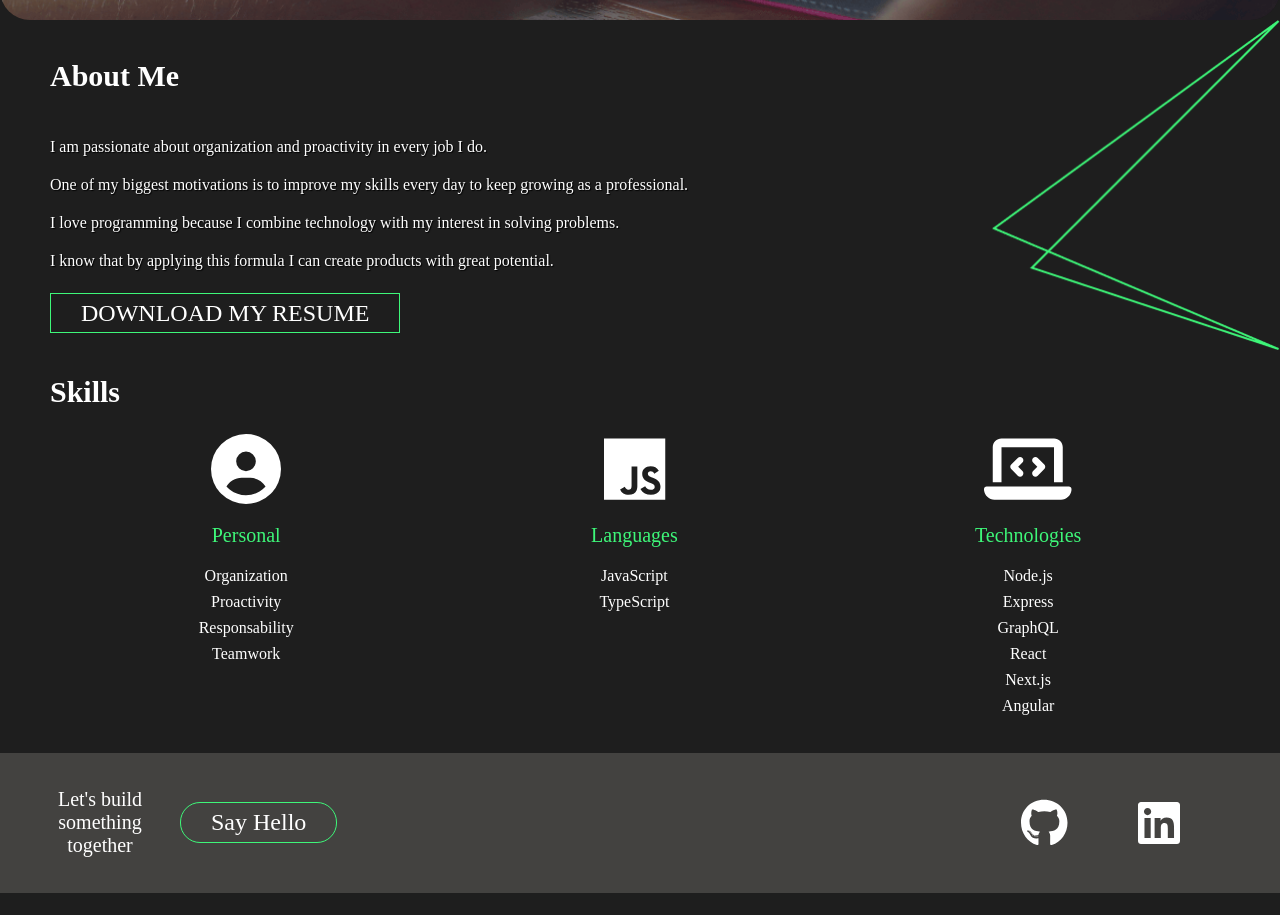
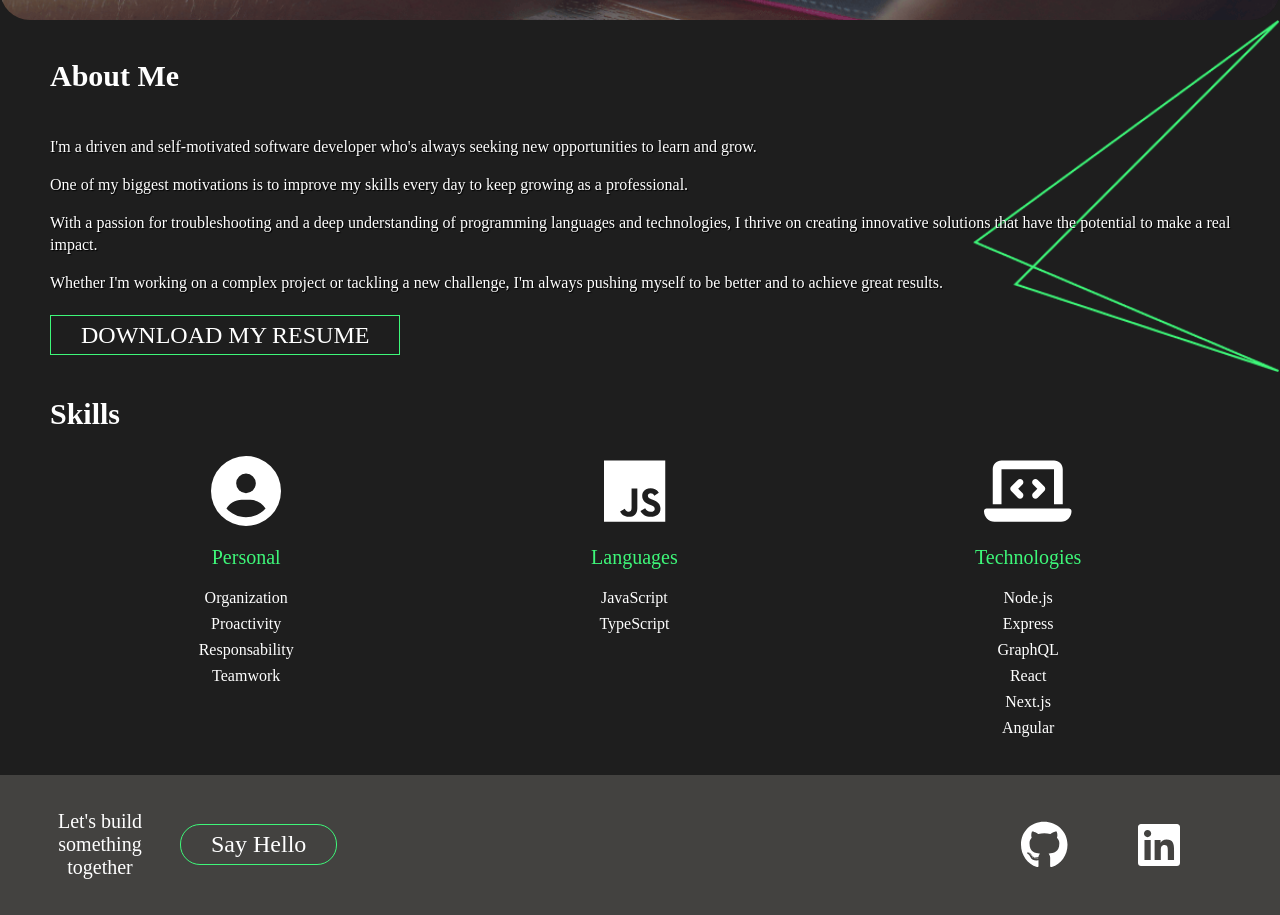
Before and after one commit to VicDario/my-portfolio, a Next.js app: page / in a window 1280 px wide. Shown: the part 780-1695 px from the top of the page. Before the commit the page ends 1673 px from the top, so only its background shows below. Built offline with nearby package versions, Linux system fonts and the light colour scheme.

Commit message:
[Change] New about me

```diff
--- a/components/about-me/about-me.component.tsx
+++ b/components/about-me/about-me.component.tsx
@@ -9,15 +9,23 @@ function AboutMe() {
   return (
     <section className={styles['about-me']} id="about-me">
       <h2>About Me</h2>
-      <p>I am passionate about organization and proactivity in every job I do.</p>
+      <p>
+        I&apos;m a driven and self-motivated software developer who&apos;s always seeking new
+        opportunities to learn and grow.
+      </p>
       <p>
         One of my biggest motivations is to improve my skills every day to keep growing as a
         professional.
       </p>
       <p>
-        I love programming because I combine technology with my interest in solving problems. <br />
+        With a passion for troubleshooting and a deep understanding of programming languages and
+        technologies, I thrive on creating innovative solutions that have the potential to make a
+        real impact.
       </p>
-      <p>I know that by applying this formula I can create products with great potential.</p>
+      <p>
+        Whether I&apos;m working on a complex project or tackling a new challenge, I&apos;m always
+        pushing myself to be better and to achieve great results.
+      </p>
       <div className={styles['button-container']}>
         <CurriculumVitaeButton />
       </div>
```
